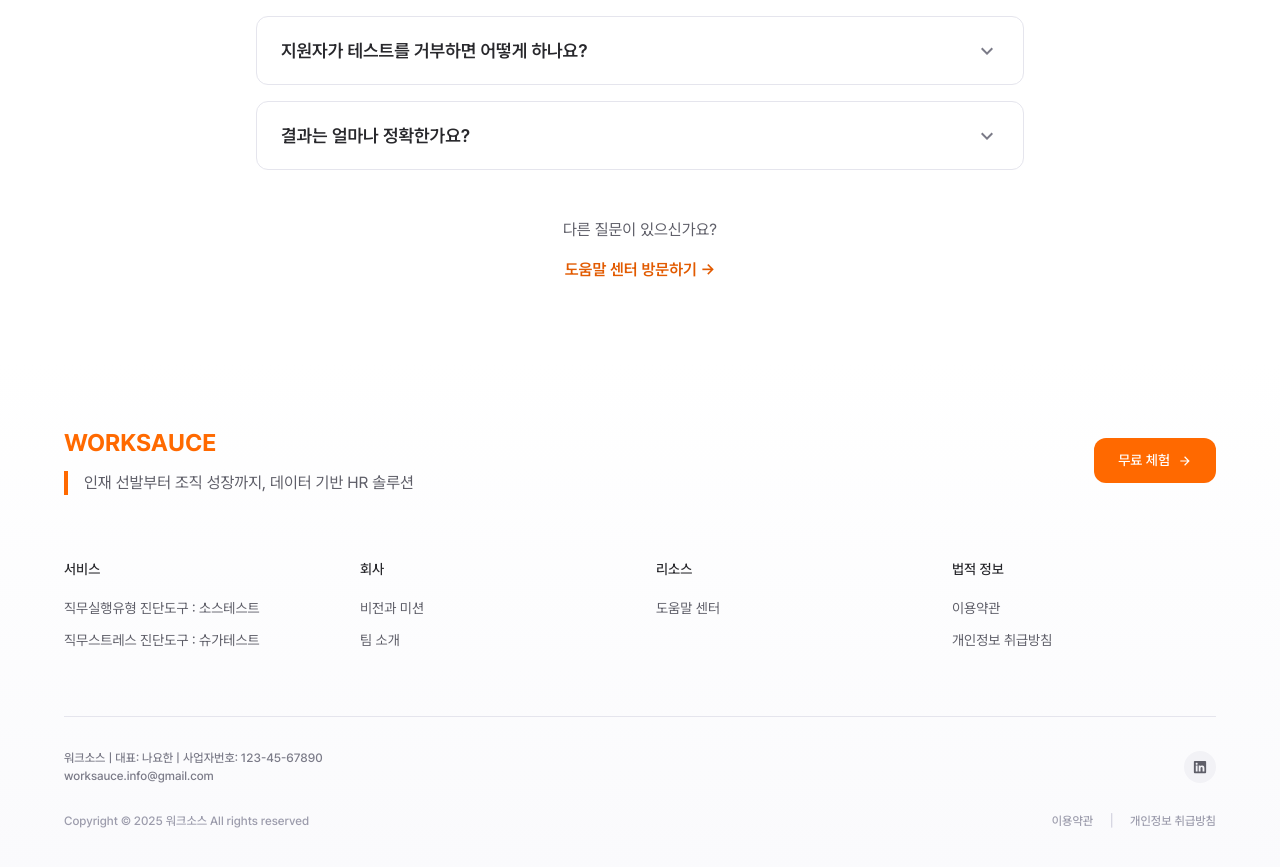
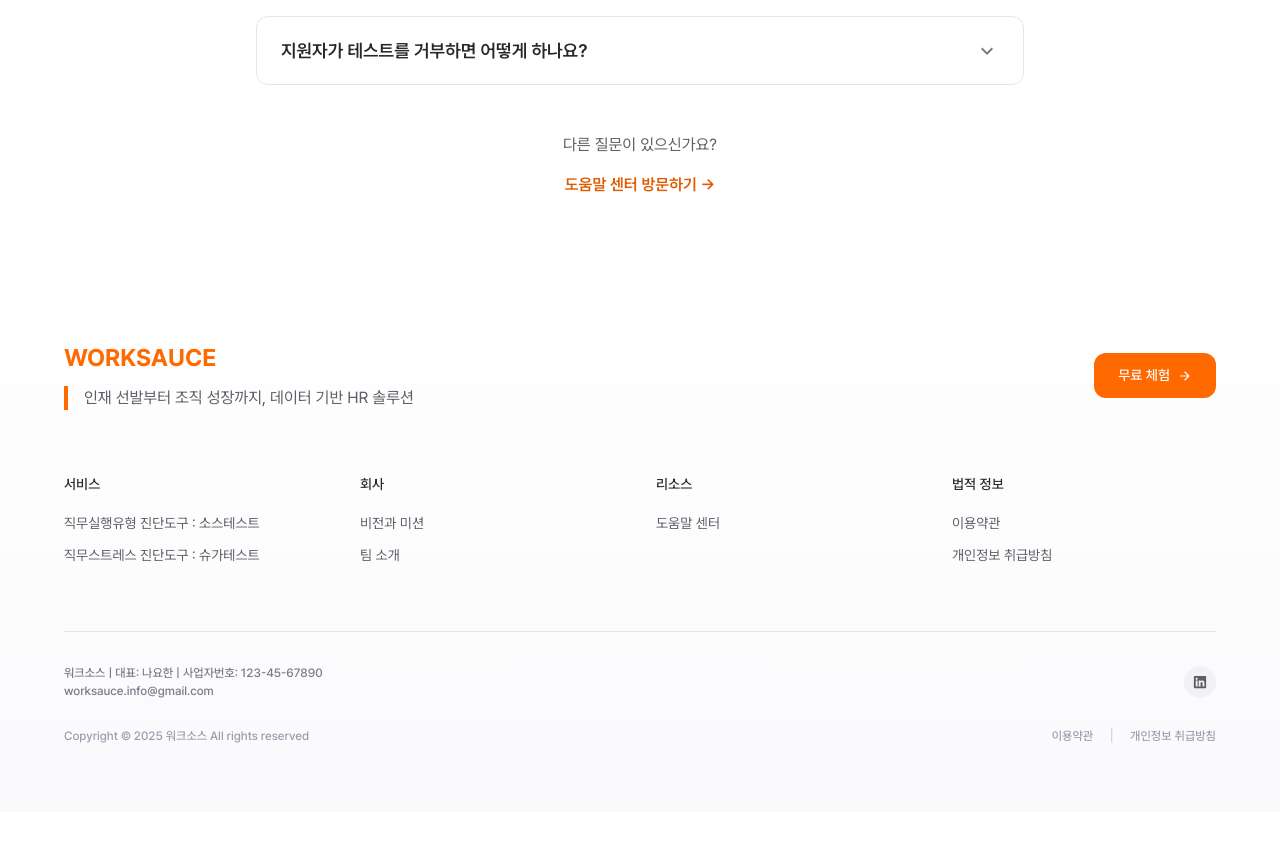
Before and after one commit to worksauce-dev/ws, a React (Vite) app: page / in a window 1280 px wide. Shown: the part 2223-3090 px from the top of the page. After the commit the page ends 3035 px from the top, so only its background shows below. Built offline with nearby package versions, Linux system fonts and the light colour scheme; no server answers; the HTML template or start-up script is replaced by a standard one.

Commit message:
✨ FAQSection 컴포넌트 내용 업데이트

```diff
--- a/src/features/landing/components/sections/FAQSection.tsx
+++ b/src/features/landing/components/sections/FAQSection.tsx
@@ -16,12 +16,12 @@ const faqs: FAQItem[] = [
   {
     question: "정말 무료인가요? 숨겨진 비용은 없나요?",
     answer:
-      "네, 완전히 무료로 시작할 수 있습니다. 카드 등록이나 결제 정보 입력 없이 바로 사용 가능합니다. 기본 기능은 무료로 제공되며, 추후 프리미엄 기능이 필요한 경우에만 선택적으로 유료 플랜을 이용하실 수 있습니다.",
+      "네, 베타 버전에서는 완전히 무료로 시작할 수 있습니다. 카드 등록이나 결제 정보 입력 없이 바로 사용 가능합니다. 기본 기능은 무료로 제공되며, 추후 프리미엄 기능이 필요한 경우에만 선택적으로 유료 플랜을 이용하실 수 있습니다.",
   },
   {
     question: "테스트는 얼마나 걸리나요?",
     answer:
-      "지원자가 소스테스트를 완료하는 데는 약 5-10분 정도 소요됩니다. 채용 담당자는 지원자 이메일을 추가하는 데 30초, 결과 확인은 즉시 가능합니다. 전체 프로세스가 매우 간단하고 빠릅니다.",
+      "지원자가 소스테스트를 완료하는 데는 약 20-30분 정도 소요됩니다. 채용 담당자는 지원자 이메일을 추가하는 데 30초, 결과 확인은 즉시 가능합니다. 전체 프로세스가 매우 간단하고 빠릅니다.",
   },
   {
     question: "개인정보는 안전한가요?",
@@ -42,11 +42,6 @@ const faqs: FAQItem[] = [
     question: "지원자가 테스트를 거부하면 어떻게 하나요?",
     answer:
       "테스트는 선택사항이며 강제가 아닙니다. 다만 대부분의 지원자들은 자신의 강점을 객관적으로 보여줄 수 있는 기회로 받아들입니다. 테스트는 5-10분 정도로 짧고 간단하며, 지원자에게도 자신의 직무 적합성을 확인할 수 있는 유용한 도구입니다.",
-  },
-  {
-    question: "결과는 얼마나 정확한가요?",
-    answer:
-      "워크소스의 진단 도구는 조직심리학과 산업심리학 이론을 기반으로 개발되었습니다. 다만 테스트 결과는 채용 결정의 보조 도구로 활용하시는 것을 권장하며, 면접이나 다른 평가 방법과 함께 종합적으로 판단하시는 것이 좋습니다.",
   },
 ];
 
@@ -134,9 +129,7 @@ export const FAQSection = () => {
           transition={{ duration: 0.5, delay: 0.4 }}
           className="text-center mt-12"
         >
-          <p className="text-neutral-600 mb-4">
-            다른 질문이 있으신가요?
-          </p>
+          <p className="text-neutral-600 mb-4">다른 질문이 있으신가요?</p>
           <a
             href="https://worksauce.gitbook.io/help"
             target="_blank"
```
